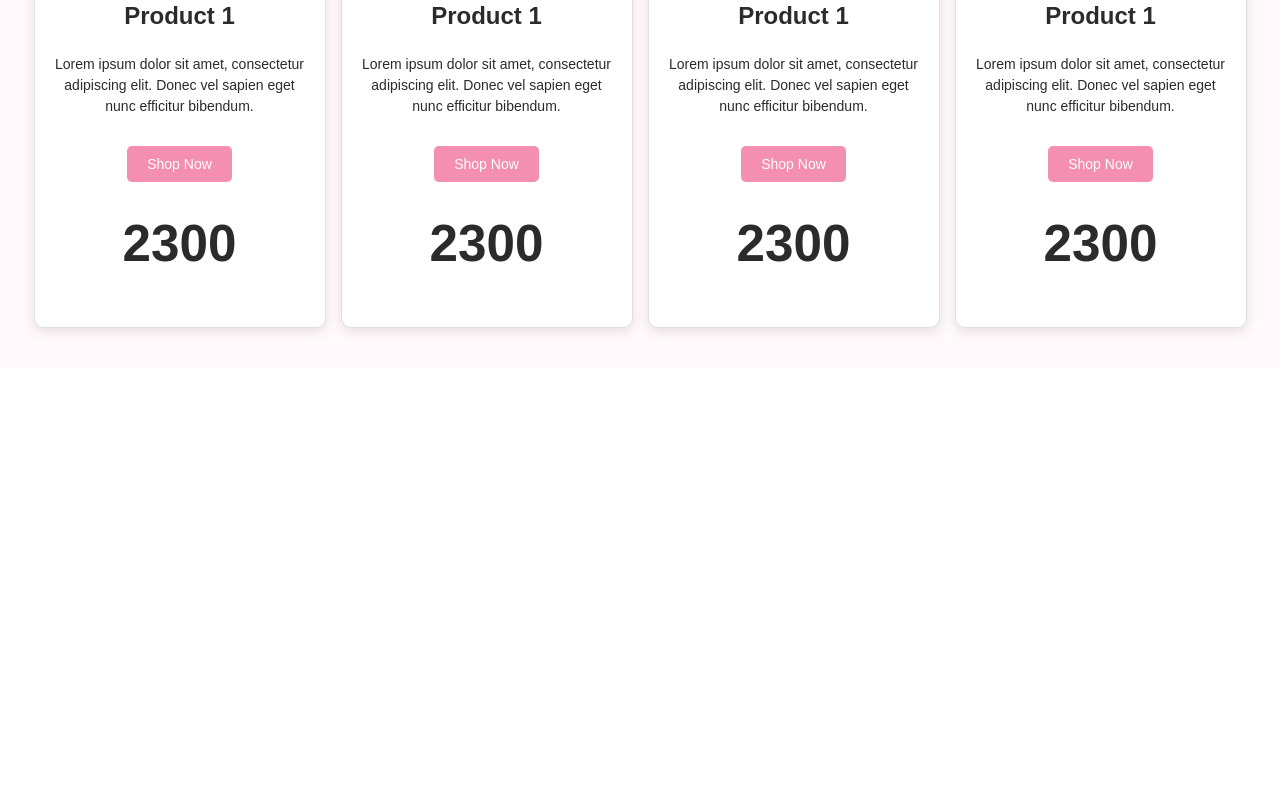
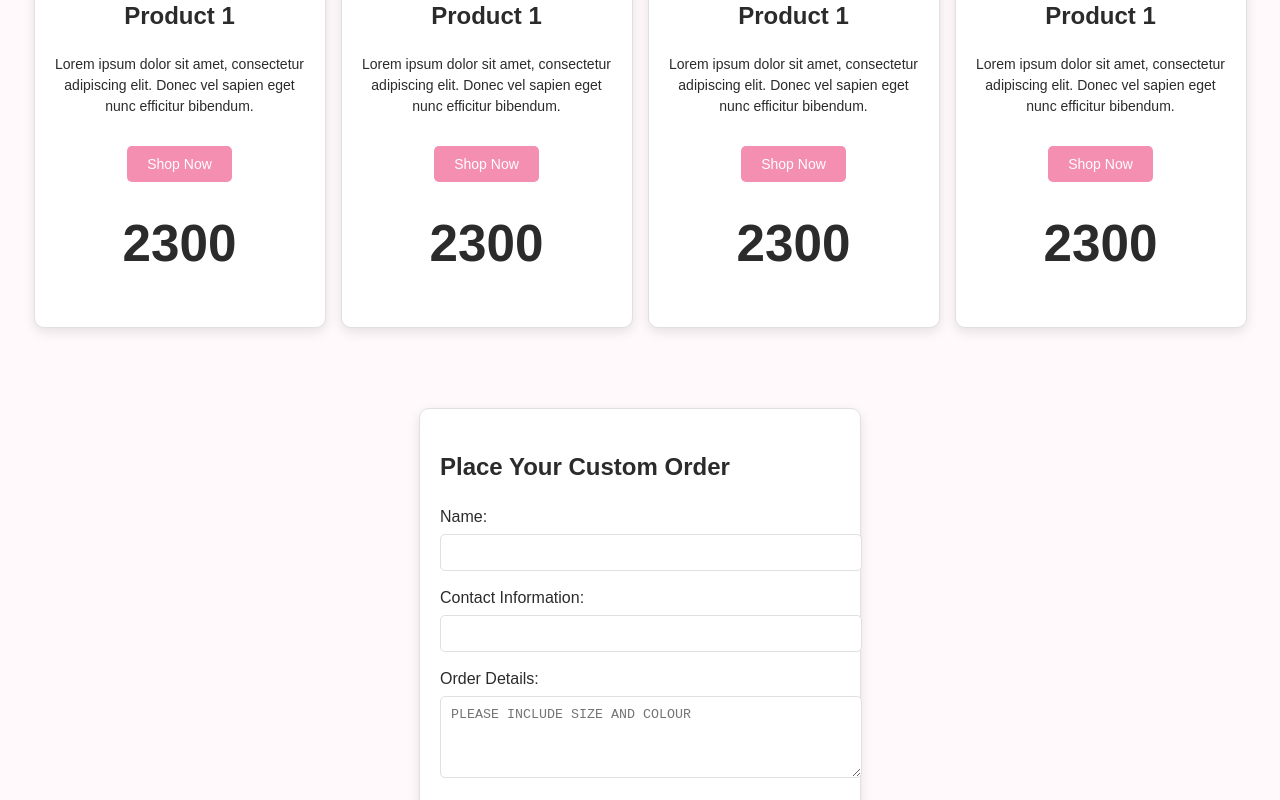
Before and after one commit to John-M23/Shee-Creations, a React (Vite) app: page / in a window 1280 px wide. Shown: the part 2000-2800 px from the top of the page. Before the commit the page ends 2368 px from the top, so only its background shows below. Built offline with nearby package versions, Linux system fonts and the light colour scheme.

Commit message:
Added a order Section

```diff
--- a/src/App.css
+++ b/src/App.css
@@ -34,7 +34,7 @@ body {
   color: var(--text-color);
   box-shadow: 0 2px 4px rgba(0, 0, 0, 0.08);
   border-bottom: 1px solid var(--border);
-  position: sticky;
+  /* position: sticky; */
   top: 0;
 }
 
@@ -173,3 +173,45 @@ img.product-image {
   opacity:0.8;
   filter:brightness(0.9rem)
 }
+
+/* Order */
+.order-form {
+  max-width: 400px;
+  margin: 40px auto;
+  padding: 20px;
+  background-color: white;
+  border: 1px solid var(--border);
+  border-radius: 10px;
+  box-shadow: 0 4px 12px rgba(0,0,0,0.1);
+}
+.order-form h2 {
+  margin-bottom: 20px;
+  color: var(--text-color);
+}
+.order-form label {
+  display: block;
+  margin-bottom: 5px;
+  color: var(--text-color);
+}
+.order-form input, .order-form textarea {
+  width: 100%;
+  padding: 10px;
+  margin-bottom: 15px;
+  border: 1px solid var(--border);
+  border-radius: 5px;
+}
+.order-form button {
+  padding: 10px 20px;
+  background-color: var(--primary-color);
+  color: white;
+  border: none;
+  cursor: pointer;
+  font-size: 14px;
+  border-radius: 5px;
+  transition: background-color 0.3s ease;
+}
+.order-form button:hover {
+  background-color: var(--secondary-color);
+  opacity:0.8;
+  filter:brightness(0.9rem)
+}
--- a/src/App.jsx
+++ b/src/App.jsx
@@ -2,15 +2,18 @@ import Header from "./components/header";
 // import Footer from "./components/footer.jsx";
 import Hero from "./components/hero";
 import Products from "./components/products";
+import Order from "./components/order.jsx";
+import "./App.css";
 
-import "./App.css";
 function App() {
   return (
 
       <>
       <Header />
       <Hero />
+
       <Products />
+     <Order />
 {/*
       <Footer /> */}
 
--- a/src/components/footer.jsx
+++ b/src/components/footer.jsx
@@ -8,3 +8,4 @@ function Footer() {
         </footer>
     );
 }
+export default Footer;
--- a/src/components/header.jsx
+++ b/src/components/header.jsx
@@ -8,6 +8,7 @@ function Header() {
          <nav className="nav">
             <a href="#">Home</a>
             <a href="#">Shop</a>
+            <a href="#">Custom Orders</a>
             <a href="#">About</a>
             <a href="#">Contact</a>
 
--- /dev/null
+++ b/src/components/order.jsx
@@ -0,0 +1,29 @@
+function Order() {
+    return (
+        <div>
+          <form className="order-form">
+            <h2>Place Your Custom Order</h2>
+            <label htmlFor="name">Name:</label>
+            <input type="text" id="name" name="name" required />
+            <label htmlFor="contact">Contact Information:</label>
+            <input type="text" id="contact" name="contact" required />
+            <label htmlFor="details">Order Details:</label>
+            <textarea id="details" name="details" rows="4" required placeholder="PLEASE INCLUDE SIZE AND COLOUR"></textarea>
+        <label htmlFor="photos">Upload Reference Photos:</label>
+            <input type="file" id="photos" name="photos" accept="image/*" multiple />
+            <button type="submit">Submit Order</button>
+
+
+
+
+
+
+
+
+             </form>
+        </div>
+
+    );
+};
+
+export default Order;
--- a/src/components/products.jsx
+++ b/src/components/products.jsx
@@ -89,6 +89,9 @@ const Products = () => {
             </div>
 
 
+
+
+
          </div>
 
 
```
Also changed, not shown: src/components/hero.jsx (line endings or trailing spaces).
